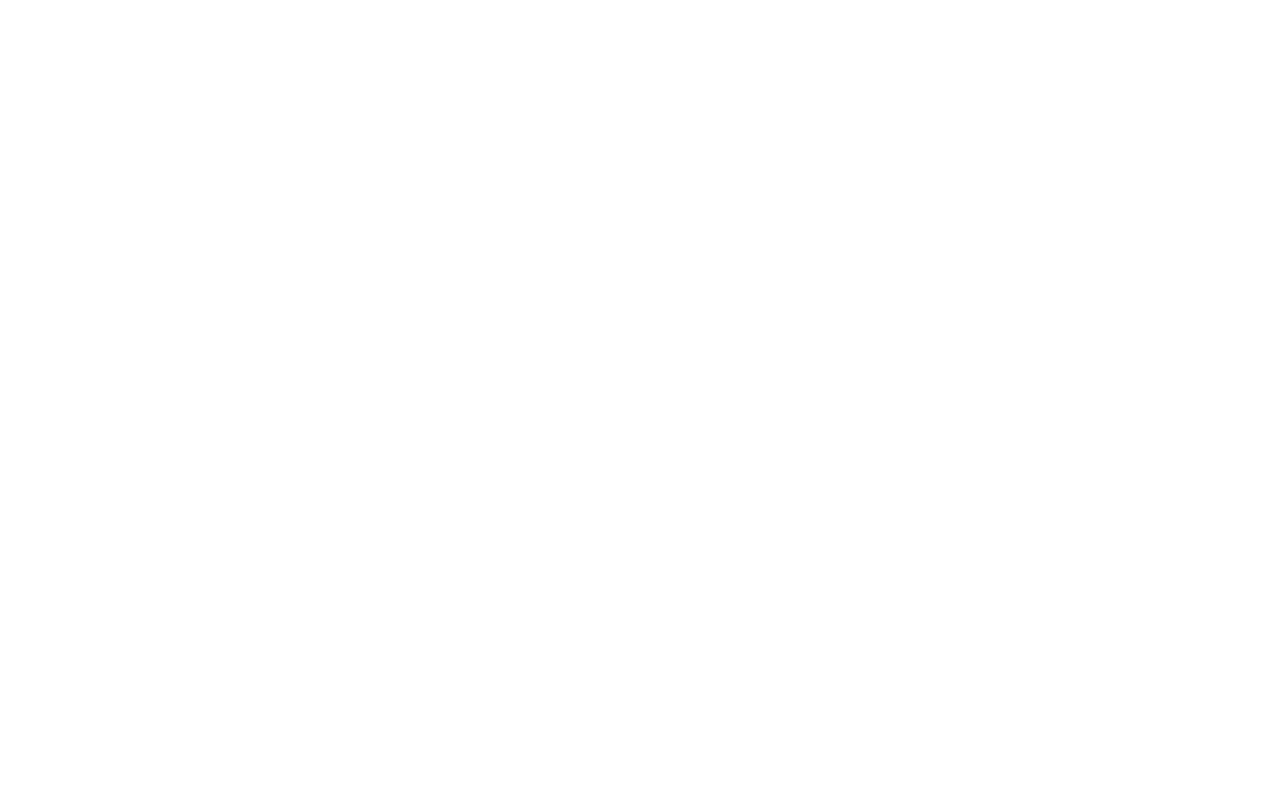
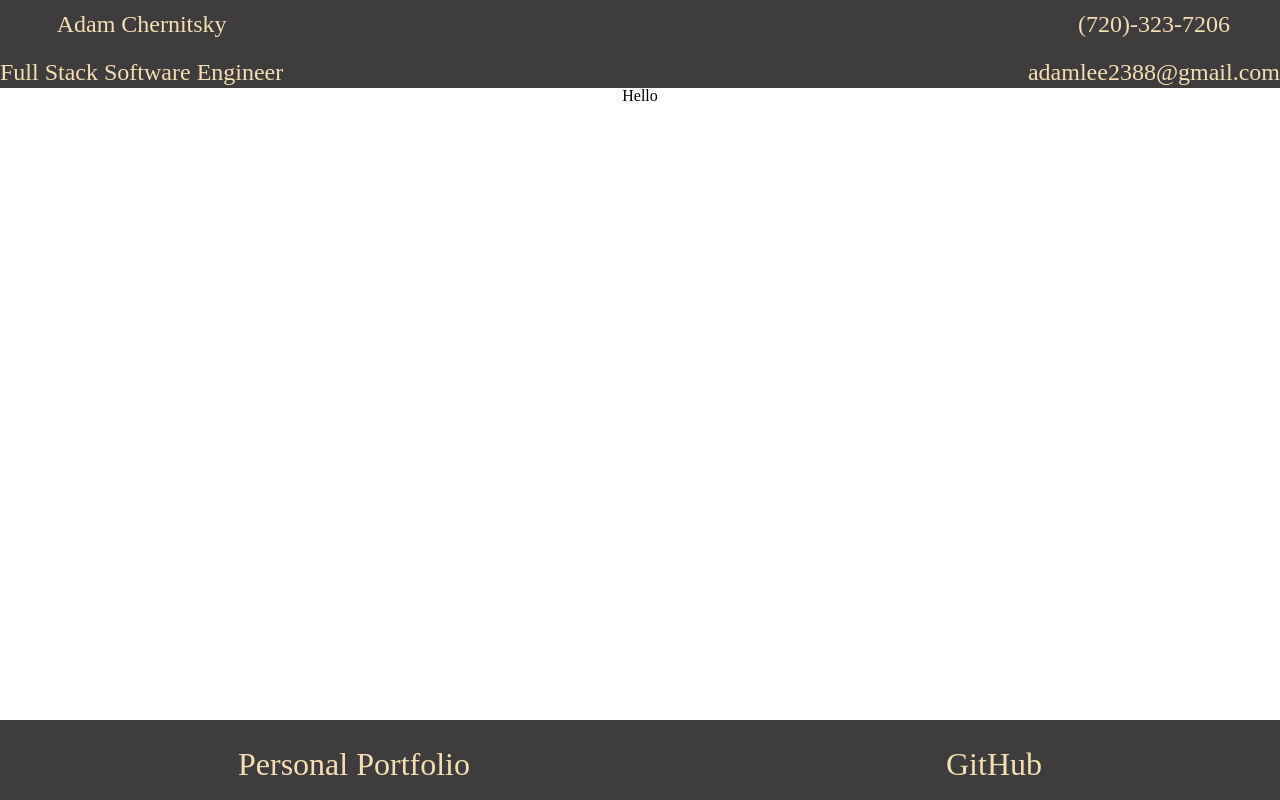
Before and after one commit to adampaez88/personal-portfolio-frontend, a React (Create React App) app: page / in a window 1280 px wide. Built offline with nearby package versions, Linux system fonts and the light colour scheme.

Commit message:
started site

```diff
--- a/src/App.css
+++ b/src/App.css
@@ -1,38 +1,53 @@
+html, body, div, span, applet, object, iframe,
+h1, h2, h3, h4, h5, h6, p, blockquote, pre,
+a, abbr, acronym, address, big, cite, code,
+del, dfn, em, img, ins, kbd, q, s, samp,
+small, strike, strong, sub, sup, tt, var,
+b, u, i, center,
+dl, dt, dd, ol, ul, li,
+fieldset, form, label, legend,
+table, caption, tbody, tfoot, thead, tr, th, td,
+article, aside, canvas, details, embed,
+figure, figcaption, footer, header, hgroup,
+menu, nav, output, ruby, section, summary,
+time, mark, audio, video {
+	margin: 0;
+	padding: 0;
+	border: 0;
+	font-size: 100%;
+	font: inherit;
+	vertical-align: baseline;
+}
+/* HTML5 display-role reset for older browsers */
+article, aside, details, figcaption, figure,
+footer, header, hgroup, menu, nav, section {
+	display: block;
+}
+body {
+	line-height: 1;
+}
+ol, ul {
+	list-style: none;
+}
+blockquote, q {
+	quotes: none;
+}
+blockquote:before, blockquote:after,
+q:before, q:after {
+	content: '';
+	content: none;
+}
+table {
+	border-collapse: collapse;
+	border-spacing: 0;
+}
+
 .App {
   text-align: center;
+  display: flex;
+  flex-direction: column;
 }
 
-.App-logo {
-  height: 40vmin;
-  pointer-events: none;
+.body {
+
 }
-
-@media (prefers-reduced-motion: no-preference) {
-  .App-logo {
-    animation: App-logo-spin infinite 20s linear;
-  }
-}
-
-.App-header {
-  background-color: #282c34;
-  min-height: 100vh;
-  display: flex;
-  flex-direction: column;
-  align-items: center;
-  justify-content: center;
-  font-size: calc(10px + 2vmin);
-  color: white;
-}
-
-.App-link {
-  color: #61dafb;
-}
-
-@keyframes App-logo-spin {
-  from {
-    transform: rotate(0deg);
-  }
-  to {
-    transform: rotate(360deg);
-  }
-}
--- a/src/App.js
+++ b/src/App.js
@@ -1,10 +1,23 @@
 import React from 'react';
+import Header from './components/Header/Header'
+import Body from './components/Body'
+import Footer from './components/Footer/Footer'
 import './App.css';
 
 function App() {
   return (
     <div className="App">
+        <header>
+          <Header />
+        </header>
 
+        <div>
+          <Body />
+        </div>
+
+        <footer>
+          <Footer />
+        </footer>
     </div>
   );
 }
--- /dev/null
+++ b/src/components/Body.js
@@ -0,0 +1,11 @@
+import React from 'react'
+
+function Body(){
+    return (
+        <>
+            <h1>Hello</h1>
+        </>
+    )
+}
+
+export default Body;
--- /dev/null
+++ b/src/components/Footer/Footer.css
@@ -0,0 +1,18 @@
+.footer-container {
+  display: flex;
+  justify-content: space-around;
+  flex-direction: row;
+  background-color: hsl(0, 2%, 24%);
+  height: 5rem;
+  position:fixed;bottom:0;left:0;right:0;
+}
+
+.footer-items {
+  margin-top: 1.75rem;
+  color: wheat;
+  font-size: 2rem;
+}
+
+a {
+  text-decoration: none;
+}
--- /dev/null
+++ b/src/components/Footer/Footer.js
@@ -0,0 +1,13 @@
+import React from 'react'
+import './Footer.css'
+
+function Footer(){
+    return (
+        <div className='footer-container'>
+            <h1 className='footer-items'>Personal Portfolio</h1>
+            <a href='https://github.com/adampaez88' target='_blank'
+             className='footer-items'>GitHub</a>
+        </div>
+    )
+}
+export default Footer;
--- /dev/null
+++ b/src/components/Header/Header.css
@@ -0,0 +1,23 @@
+header {
+    background-color: hsl(0, 2%, 24%);
+    height: 5.5rem;
+    z-index: 1000;
+}
+
+.header-container {
+    display: flex;
+    justify-content: space-between;
+    color: wheat;
+    line-height: 2;
+    font-size: 1.5rem;
+}
+
+.name-and-degree {
+    display: flex;
+    flex-direction: column;
+}
+
+.contact-info {
+    display: flex;
+    flex-direction: column;
+}
--- /dev/null
+++ b/src/components/Header/Header.js
@@ -0,0 +1,19 @@
+import React from 'react'
+import './Header.css'
+
+export default function Header(){
+    return (
+        <div className='header-container'>
+            <div className='name-and-degree'>
+                <h1>Adam Chernitsky</h1>
+                <h3>Full Stack Software Engineer</h3>
+            </div>
+            <div className='contact-info'>
+                <h1>(720)-323-7206</h1>
+                <h3>adamlee2388@gmail.com</h3>
+                {/* <a href='https://adamlee2388@gmail.com'
+                target='_blank' className='footer-items'>adamlee2388@gmail.com</a> */}
+            </div>
+        </div>
+    )
+}
```
Also changed, not shown: 1 other file (tests, documents, lock files or other folders).
